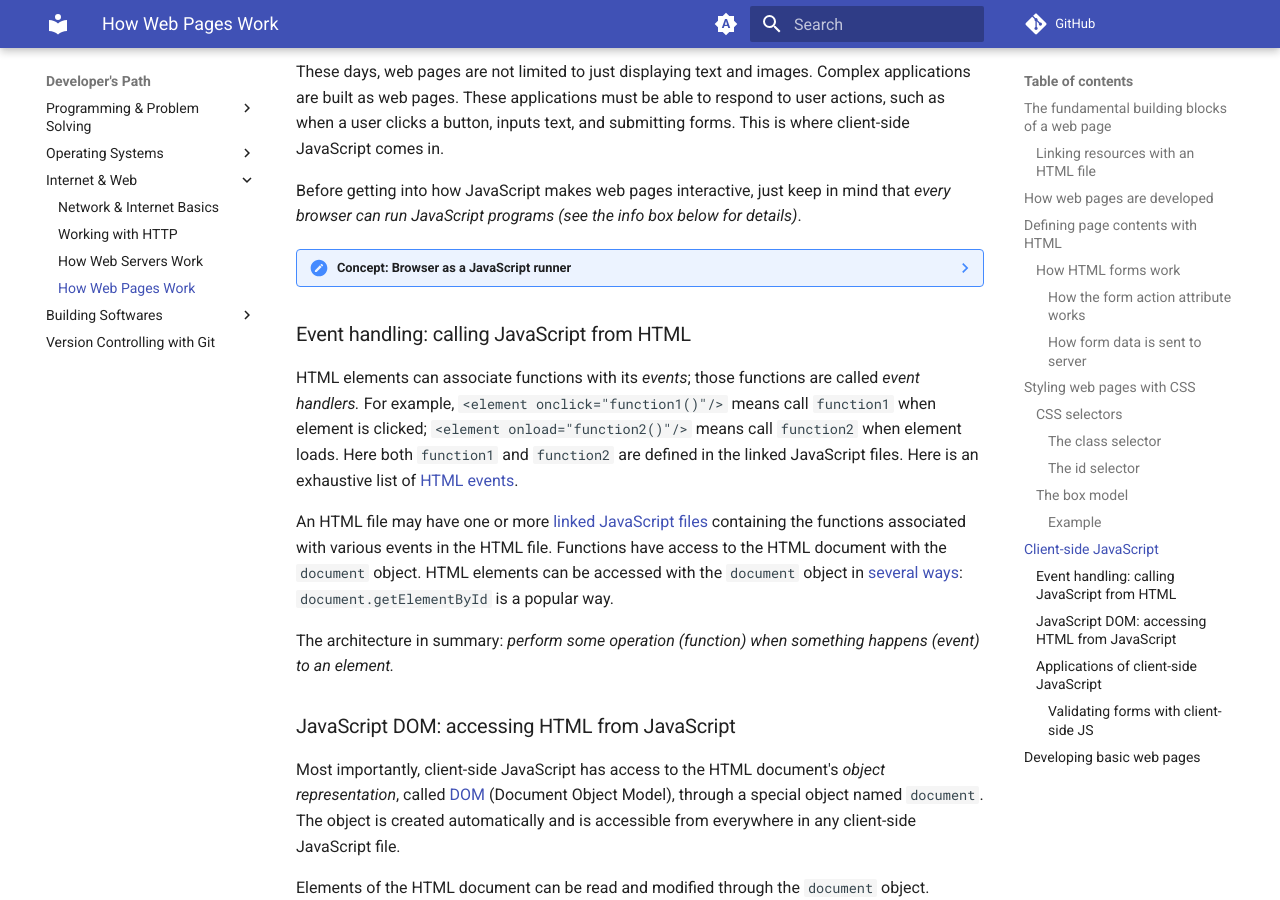
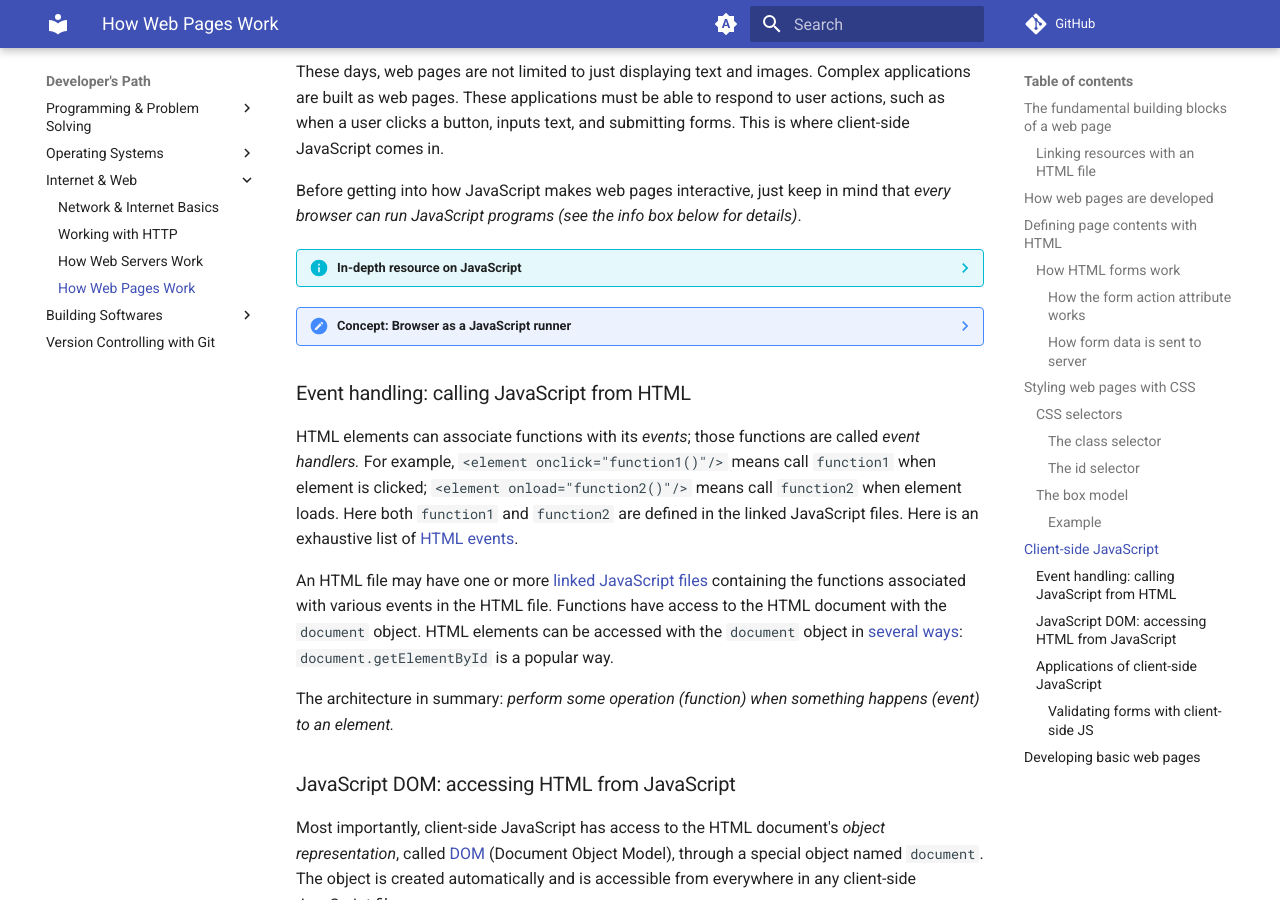
Before and after one commit to gharials/dev-path, an MkDocs documentation site: the page built from docs/internet-web/web-pages.md, in a window 1280 px wide and 900 px high, scrolled down 6689 px. Built offline with MkDocs 1.6.1 and Material for MkDocs 9.7.7, drawn with Linux system fonts in a browser that asks for light colours; comment, search, counter and statistics services are not loaded.

Commit message:
in-depth JavaScript resource link.

```diff
--- a/docs/internet-web/web-pages.md
+++ b/docs/internet-web/web-pages.md
@@ -246,6 +246,10 @@ These days, web pages are not limited to just displaying text and images. Comple
 
 Before getting into how JavaScript makes web pages interactive, just keep in mind that _every browser can run JavaScript programs (see the info box below for details)_.
 
+??? info "In-depth resource on JavaScript"
+
+    See the excellent online book [The Modern JavaScript Tutorial](https://javascript.info/) for an in-depth coverage of JavaScript.
+
 ??? note "Concept: Browser as a JavaScript runner"
 
     JavaScript was originally designed only for running in browsers and remained so for a long time, NodeJS came later.
```
